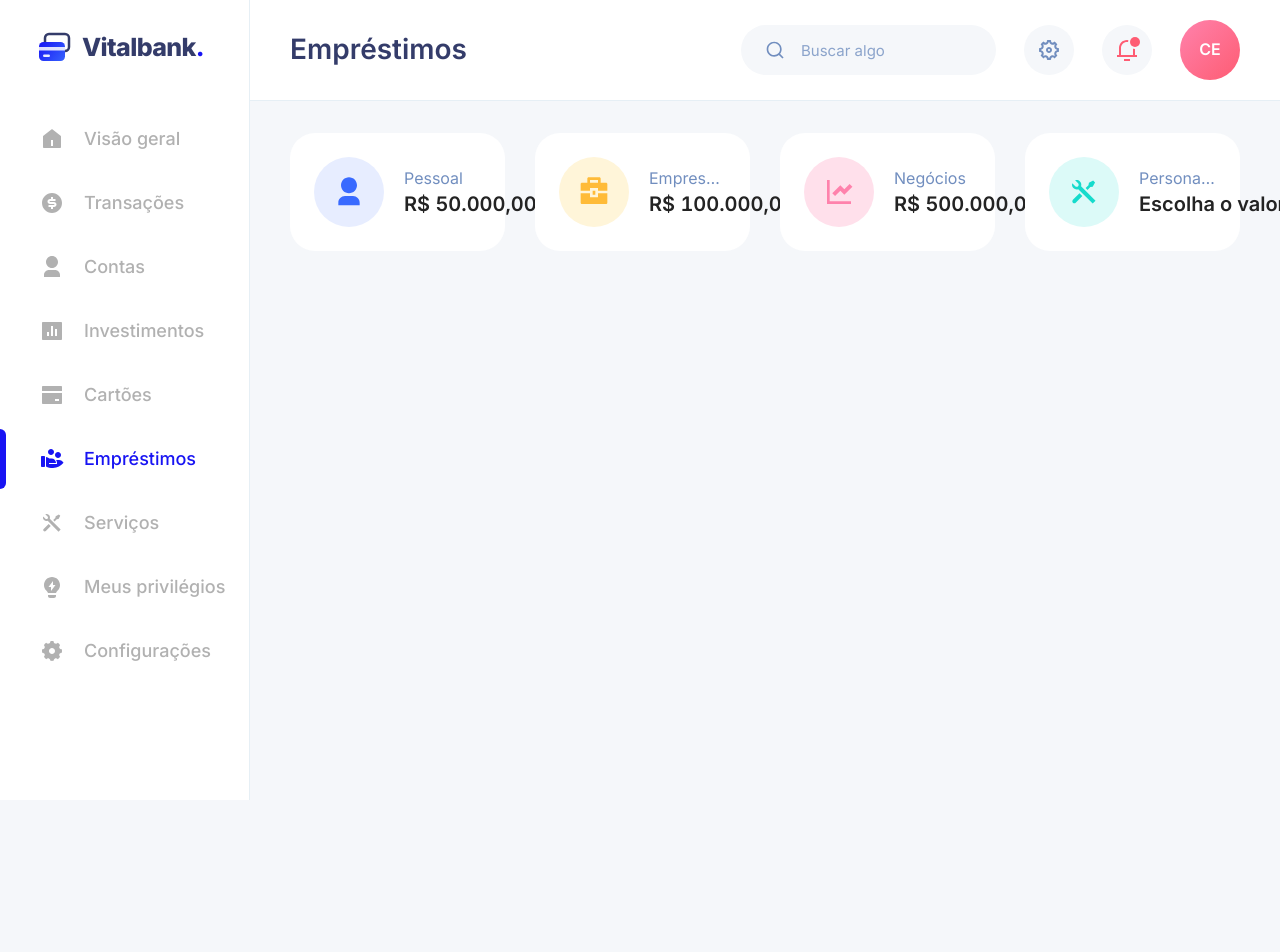
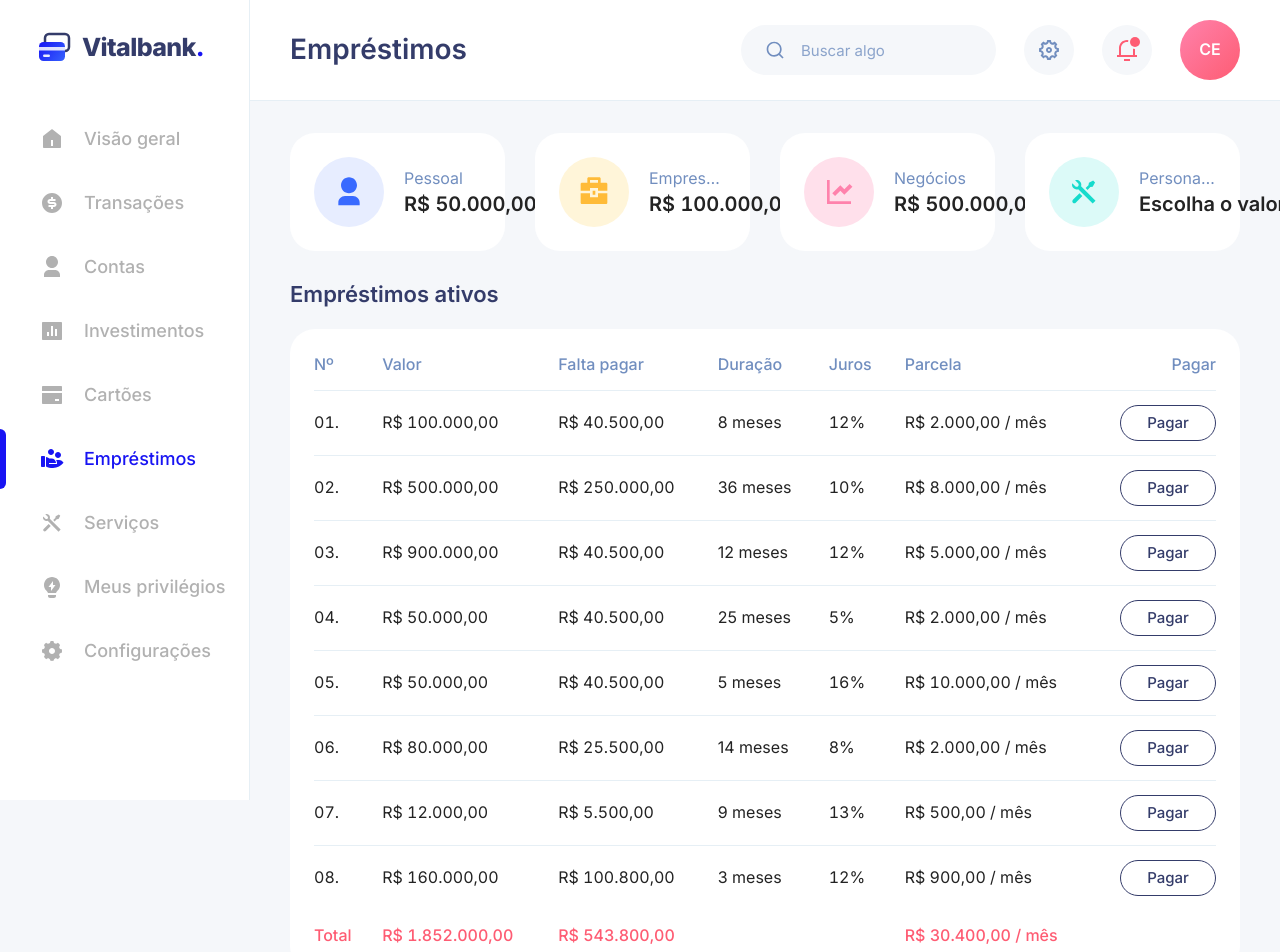
Before and after one commit to VictorNascimento14/Vitalbank, a Next.js app: page /emprestimos in a window 1280 px wide. Shown: the top 952 px of the page. Before the commit the page ends 800 px from the top, so only its background shows below. Built offline with nearby package versions, Linux system fonts and the light colour scheme.

Commit message:
feat(emprestimos): tabela de empréstimos ativos com pagamento de parcela (#138)

```diff
--- a/src/app/(painel)/emprestimos/page.tsx
+++ b/src/app/(painel)/emprestimos/page.tsx
@@ -1,11 +1,13 @@
-import { linhasDeCredito } from "@/dados";
+import { emprestimosAtivos, linhasDeCredito } from "@/dados";
+import { EmprestimosAtivos } from "@/telas/emprestimos/EmprestimosAtivos";
 import { LinhasDeCredito } from "@/telas/emprestimos/LinhasDeCredito";
 
 export default async function Emprestimos() {
-  const linhas = await linhasDeCredito();
+  const [linhas, emprestimos] = await Promise.all([linhasDeCredito(), emprestimosAtivos()]);
   return (
     <div className="grid grid-cols-1 gap-6 lg:gap-[30px]">
       <LinhasDeCredito linhas={linhas} />
+      <EmprestimosAtivos emprestimos={emprestimos} />
     </div>
   );
 }
--- a/src/dados/index.ts
+++ b/src/dados/index.ts
@@ -8,7 +8,7 @@ import { RESUMO_DA_CONTA } from "./sementes/conta";
 import { CONTATOS } from "./sementes/contatos";
 import { DEBITO_E_CREDITO } from "./sementes/debitoCredito";
 import { DESPESAS_POR_CATEGORIA } from "./sementes/despesas";
-import { LINHAS_DE_CREDITO } from "./sementes/emprestimos";
+import { EMPRESTIMOS_ATIVOS, LINHAS_DE_CREDITO } from "./sementes/emprestimos";
 import { DESPESAS_MENSAIS } from "./sementes/despesasMensais";
 import { FATURAS_ENVIADAS } from "./sementes/faturas";
 import {
@@ -99,3 +99,8 @@ export async function acoesEmAlta() {
 export async function linhasDeCredito() {
   return LINHAS_DE_CREDITO;
 }
+
+/** Empréstimos em aberto. */
+export async function emprestimosAtivos() {
+  return EMPRESTIMOS_ATIVOS;
+}
--- a/src/dados/sementes/emprestimos.ts
+++ b/src/dados/sementes/emprestimos.ts
@@ -4,3 +4,22 @@ export const LINHAS_DE_CREDITO = {
   empresarial: 10000000,
   negocios: 50000000,
 } as const;
+
+/** Empréstimos ativos. Valores em centavos; juros ao ano em pontos-base. */
+export const EMPRESTIMOS_ATIVOS: readonly {
+  id: string;
+  valor: number;
+  faltaPagar: number;
+  meses: number;
+  juros: number;
+  parcela: number;
+}[] = [
+  { id: "e1", valor: 10000000, faltaPagar: 4050000, meses: 8, juros: 1200, parcela: 200000 },
+  { id: "e2", valor: 50000000, faltaPagar: 25000000, meses: 36, juros: 1000, parcela: 800000 },
+  { id: "e3", valor: 90000000, faltaPagar: 4050000, meses: 12, juros: 1200, parcela: 500000 },
+  { id: "e4", valor: 5000000, faltaPagar: 4050000, meses: 25, juros: 500, parcela: 200000 },
+  { id: "e5", valor: 5000000, faltaPagar: 4050000, meses: 5, juros: 1600, parcela: 1000000 },
+  { id: "e6", valor: 8000000, faltaPagar: 2550000, meses: 14, juros: 800, parcela: 200000 },
+  { id: "e7", valor: 1200000, faltaPagar: 550000, meses: 9, juros: 1300, parcela: 50000 },
+  { id: "e8", valor: 16000000, faltaPagar: 10080000, meses: 3, juros: 1200, parcela: 90000 },
+];
--- /dev/null
+++ b/src/telas/emprestimos/EmprestimosAtivos.tsx
@@ -0,0 +1,125 @@
+"use client";
+
+import { RiCheckLine } from "@remixicon/react";
+import { AnimatePresence, motion } from "motion/react";
+import { useState } from "react";
+import type { emprestimosAtivos } from "@/dados";
+import { formatarMoeda, somarCentavos } from "@/dominio/dinheiro";
+import { formatarNumero } from "@/dominio/numero";
+import { Bloco, Botao, cx, TituloDeSecao } from "@/ui";
+import { Escalonado, ItemEscalonado, mola } from "@/ui/movimento";
+
+type Dados = Awaited<ReturnType<typeof emprestimosAtivos>>;
+
+/** Abate uma parcela, sem deixar o saldo negativo. */
+export function pagarParcela(faltaPagar: number, parcela: number): number {
+  return Math.max(0, faltaPagar - parcela);
+}
+
+const celula = "px-3 py-3.5 first:pl-0 last:pr-0";
+
+/**
+ * Empréstimos ativos. "Pagar" abate uma parcela do que falta (demonstração: nada sai da
+ * conta); a célula pisca no valor novo e o total se atualiza.
+ */
+export function EmprestimosAtivos({ emprestimos }: { emprestimos: Dados }) {
+  const [falta, setFalta] = useState(() => Object.fromEntries(emprestimos.map((e) => [e.id, e.faltaPagar])));
+  const [pago, setPago] = useState<string | null>(null);
+
+  function pagar(id: string, parcela: number) {
+    setFalta((f) => ({ ...f, [id]: pagarParcela(f[id], parcela) }));
+    setPago(id);
+    window.setTimeout(() => setPago((atual) => (atual === id ? null : atual)), 1600);
+  }
+
+  const totais = {
+    valor: somarCentavos(emprestimos.map((e) => e.valor)),
+    falta: somarCentavos(Object.values(falta)),
+    parcela: somarCentavos(emprestimos.map((e) => e.parcela)),
+  };
+
+  return (
+    <section aria-labelledby="emprestimos-ativos">
+      <TituloDeSecao id="emprestimos-ativos">Empréstimos ativos</TituloDeSecao>
+      <Bloco className="overflow-x-auto">
+        <table className="w-full min-w-[320px] text-left text-legenda md:text-corpo">
+          <caption className="sr-only">Empréstimos em aberto</caption>
+          <thead>
+            <tr className="border-b border-borda text-tinta-suave">
+              <th scope="col" className={cx(celula, "hidden pt-0 font-medium md:table-cell")}>Nº</th>
+              <th scope="col" className={cx(celula, "pt-0 font-medium")}>Valor</th>
+              <th scope="col" className={cx(celula, "pt-0 font-medium")}>Falta pagar</th>
+              <th scope="col" className={cx(celula, "hidden pt-0 font-medium md:table-cell")}>Duração</th>
+              <th scope="col" className={cx(celula, "hidden pt-0 font-medium md:table-cell")}>Juros</th>
+              <th scope="col" className={cx(celula, "hidden pt-0 font-medium md:table-cell")}>Parcela</th>
+              <th scope="col" className={cx(celula, "pt-0 text-right font-medium")}>Pagar</th>
+            </tr>
+          </thead>
+          <Escalonado como="tbody" intervalo={0.04}>
+            {emprestimos.map((e, i) => (
+              <ItemEscalonado key={e.id} como="tr" className="border-b border-borda text-tinta-forte last:border-0">
+                <td className={cx(celula, "hidden tabular-nums md:table-cell")}>{String(i + 1).padStart(2, "0")}.</td>
+                <td className={cx(celula, "tabular-nums")}>{formatarMoeda(e.valor)}</td>
+                <td className={cx(celula, "tabular-nums")}>
+                  <motion.span
+                    key={falta[e.id]}
+                    initial={{ backgroundColor: "var(--turquesa-clara)" }}
+                    animate={{ backgroundColor: "rgb(0 0 0 / 0)" }}
+                    transition={{ duration: 1.2 }}
+                    className="-mx-1.5 rounded-miudo px-1.5 py-0.5"
+                  >
+                    {formatarMoeda(falta[e.id])}
+                  </motion.span>
+                </td>
+                <td className={cx(celula, "hidden md:table-cell")}>{e.meses} meses</td>
+                <td className={cx(celula, "hidden tabular-nums md:table-cell")}>{formatarNumero(e.juros, "percentual")}</td>
+                <td className={cx(celula, "hidden whitespace-nowrap tabular-nums md:table-cell")}>{formatarMoeda(e.parcela)} / mês</td>
+                <td className={cx(celula, "text-right")}>
+                  <Botao
+                    variante="contorno"
+                    tamanho="sm"
+                    forma="pilula"
+                    className="w-[96px]"
+                    disabled={falta[e.id] === 0}
+                    aria-label={`Pagar parcela do empréstimo ${i + 1}`}
+                    onClick={() => pagar(e.id, e.parcela)}
+                  >
+                    <AnimatePresence mode="wait" initial={false}>
+                      <motion.span key={String(pago === e.id)} className="flex items-center gap-1" initial={{ opacity: 0, y: -6 }} animate={{ opacity: 1, y: 0 }} transition={mola}>
+                        {pago === e.id ? (
+                          <>
+                            <RiCheckLine aria-hidden="true" className="size-4" /> Pago
+                          </>
+                        ) : falta[e.id] === 0 ? (
+                          "Quitado"
+                        ) : (
+                          "Pagar"
+                        )}
+                      </motion.span>
+                    </AnimatePresence>
+                  </Botao>
+                </td>
+              </ItemEscalonado>
+            ))}
+          </Escalonado>
+          <tfoot>
+            <tr className="font-medium text-perigo">
+              <th scope="row" className={cx(celula, "hidden pb-0 font-medium md:table-cell")}>Total</th>
+              <td className={cx(celula, "pb-0 tabular-nums")}>
+                <span className="md:hidden">Total: </span>
+                {formatarMoeda(totais.valor)}
+              </td>
+              <td className={cx(celula, "pb-0 tabular-nums")} aria-live="polite">
+                {formatarMoeda(totais.falta)}
+              </td>
+              <td className={cx(celula, "hidden pb-0 md:table-cell")} />
+              <td className={cx(celula, "hidden pb-0 md:table-cell")} />
+              <td className={cx(celula, "hidden whitespace-nowrap pb-0 tabular-nums md:table-cell")}>{formatarMoeda(totais.parcela)} / mês</td>
+              <td className={cx(celula, "pb-0")} />
+            </tr>
+          </tfoot>
+        </table>
+      </Bloco>
+    </section>
+  );
+}
```
Also changed, not shown: 1 other file (tests, documents, lock files or other folders).
